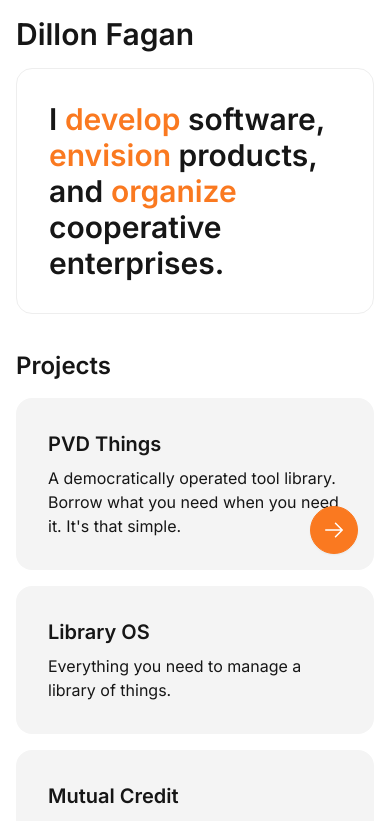
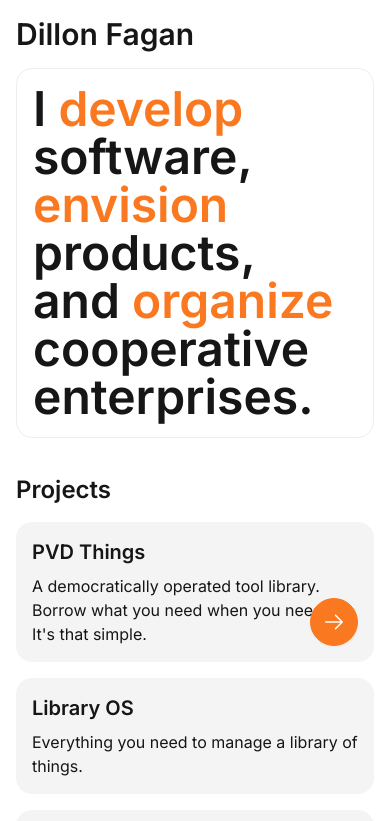
Before and after one commit to dillonfagan/dillonfagan.github.io, a Next.js app: page / in a window 390 px wide. Shown: the top 821 px of the page. Built offline with nearby package versions, Linux system fonts and the light colour scheme.

Commit message:
Improve hero card responsiveness

```diff
--- a/app/page.tsx
+++ b/app/page.tsx
@@ -39,9 +39,9 @@ export default () => {
           <Card.Outlined>
             <Card.Body>
               <Text.Hero>
-                I <Text.Primary>develop</Text.Primary> software,{" "}
-                <Text.Primary>envision</Text.Primary> products, and{" "}
-                <Text.Primary>organize</Text.Primary> cooperative enterprises.
+                I <Text.Primary>develop</Text.Primary> software,<br />
+                <Text.Primary>envision</Text.Primary> products,<br />
+                and <Text.Primary>organize</Text.Primary> cooperative enterprises.
               </Text.Hero>
             </Card.Body>
           </Card.Outlined>
--- a/components/Card.tsx
+++ b/components/Card.tsx
@@ -2,12 +2,12 @@ import { PropsWithChildren } from "react";
 import { Background, Backgrounds } from "./style";
 
 const Card = ({ children, bg, relative }: Props) => {
-  return <div className={`${bg ?? Backgrounds.base[200]} card flex flex-col overflow-hidden ${relative ? 'relative' : ''} select-none`}>{children}</div>;
+  return <div className={`${bg ?? Backgrounds.base[200]} card card-compact lg:card-normal flex flex-col overflow-hidden ${relative ? 'relative' : ''} select-none`}>{children}</div>;
 };
 
 Card.Outlined = ({ children }: Props) => {
   return (
-    <div className="bg-transparent card flex flex-col border border-base-300 overflow-hidden select-none">
+    <div className="bg-transparent card card-compact lg:card-normal flex flex-col border border-base-300 overflow-hidden select-none">
       {children}
     </div>
   );
--- a/components/Text.tsx
+++ b/components/Text.tsx
@@ -24,7 +24,7 @@ Text.Heading = ({ h, size, children }: PropsWithChildren<{ h?: H, size?: TextSiz
 
 Text.Hero = ({ children }) => {
   return (
-    <span className="font-semibold text-3xl lg:text-5xl text-base-content">{children}</span>
+    <span className="font-semibold text-5xl text-base-content">{children}</span>
   );
 };
 
```
